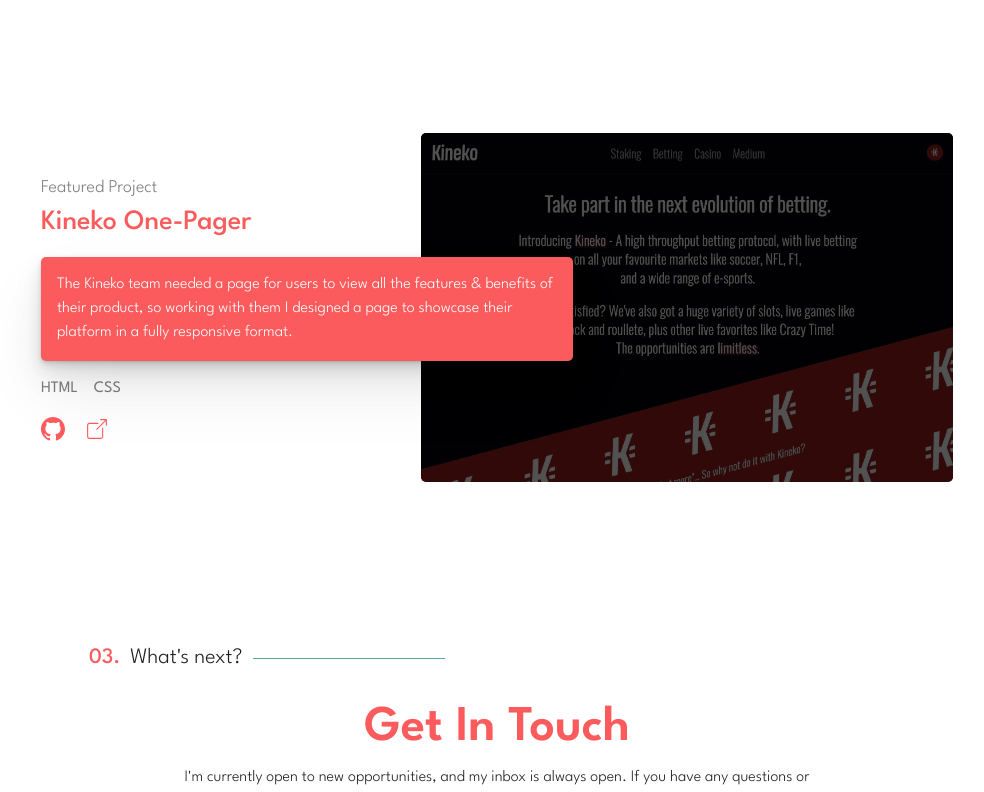
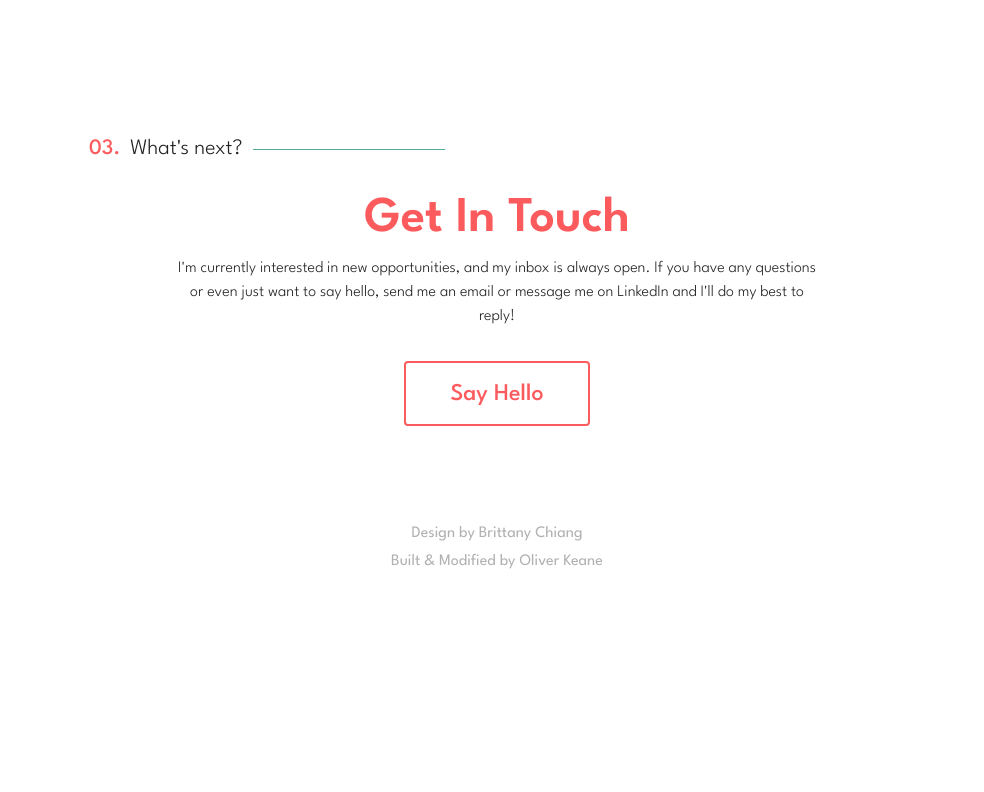
Before and after one commit to Keane54/portfolio-website, a Next.js app: page / in a window 1280 px wide. Shown: the part 1640-2432 px from the top of the page, without its empty margins (143-1127 px from the left). After the commit the page ends 2230 px from the top, so only its background shows below. Built offline with nearby package versions, Linux system fonts and the light colour scheme.

Commit message:
Add & style footer links

```diff
--- /dev/null
+++ b/components/FooterText.js
@@ -0,0 +1,48 @@
+import { useTheme } from "@emotion/react"
+import { Typography } from "@mui/material"
+import { Box } from "@mui/system"
+
+const FooterText = () => {
+
+    const theme = useTheme()
+
+    return (
+        <Box sx={{
+            display: 'flex',
+            width: '100%',
+            justifyContent: 'center',
+            alignItems: 'center',
+            fontFamily: `'Roboto Slab', "serif"`,
+            flexDirection: 'column',
+            gap: 0.5,
+            color: '#7E7E7E',
+            '& .MuiTypography-root': {
+                fontWeight: 400,
+                fontSize: 16,
+                transition: 'all 200ms ease-in-out',
+                opacity: 0.6,
+                '&:hover': {
+                    color: theme.palette.secondary.main,
+                    opacity: 0.9
+                },
+            },
+            '& a': {
+                color: 'inherit',
+                textDecoration: 'none'
+            }
+        }}>
+            <Typography>
+                <a href="https://brittanychiang.com/" target="_blank" rel="noreferrer">
+                    Design by Brittany Chiang
+                </a>
+            </Typography>
+            <Typography>
+                <a href="https://github.com/Keane54/portfolio-website" target="_blank" rel="noreferrer">
+                    Built &amp; Modified by Oliver Keane
+                </a>
+            </Typography>
+        </Box>
+    )
+}
+
+export default FooterText
--- a/pages/index.js
+++ b/pages/index.js
@@ -10,6 +10,7 @@
 import MyPhoto from '../components/about-me/MyPhoto';
 import Featured from '../components/my-work/Featured';
 import { projects } from '../src/projects';
+import FooterText from '../components/FooterText';
 
 export const AppContext = createContext()
 
@@ -55,7 +56,8 @@
           sx={{
             filter: open ? 'blur(6px)' : 'none',
             transition: 'filter 200ms ease-in-out',
-            my: 6,
+            mt: 6,
+            mb: 2,
             '& .highlightedText': {
               color: theme.palette.primary.main,
               fontWeight: 500
@@ -129,7 +131,7 @@
                 })
               }
 
-              <Container disableGutters={!isDesktop}>
+              <Container disableGutters={!isDesktop} sx={{mb: 12}}>
                 <Container disableGutters={!isDesktop}>
 
                     <SectionHeading sectionNum={'03'} text={"What's next?"}/>
@@ -145,7 +147,7 @@
                         width: isDesktop ? '50vw' : '80vw',
 
                       }}>
-                        I&apos;m currently open to new opportunities, and my inbox is always open.
+                        I&apos;m currently interested in new opportunities, and my inbox is always open.
                         If you have any questions or even just want to say hello, send me an email
                         or message me on LinkedIn and I&apos;ll do my best to reply!
                       </Typography>
@@ -155,9 +157,15 @@
                         py: 1.2,
                         px: 5.5,
                         fontSize: 24,
-                        textTransform: 'none'
+                        textTransform: 'none',
+                        '& a': {
+                          textDecoration: 'none',
+                          color: 'inherit'
+                        }
                       }}>
-                        Say Hello
+                        <a href="mailto:ollyfudgey5@gmail.com" target="_blank" rel="noreferrer">
+                          Say Hello
+                        </a>
                       </Button>
                     </Stack>
 
@@ -167,6 +175,8 @@
             </Container>
           </Container>
 
+          <FooterText/>
+
           <FixedWidgets theme={theme}/>
         </Container>
       </AppContext.Provider>
--- a/src/projects.js
+++ b/src/projects.js
@@ -1,24 +1,4 @@
 export const projects = [
-    {
-        title: 'Kineko One-Pager',
-        href: '',
-        desc: `The Kineko team needed a page for users to view all
-        the features & benefits of their product, so working
-        with them I designed a page to showcase their platform in a
-        fully responsive format.`,
-        technologies: ['HTML', 'CSS'],
-        img: '/kineko.webp',
-        links: {
-            github: {
-                widget: '/githubmark.svg',
-                url: 'https://github.com/Keane54/Kineko-Splashpage',
-            },
-            website: {
-                widget: '/external.svg',
-                url: 'https://peaceful-swartz-b5c1a8.netlify.app',
-            }
-        }
-    },
     {
         title: 'Kineko One-Pager',
         href: '',
```
